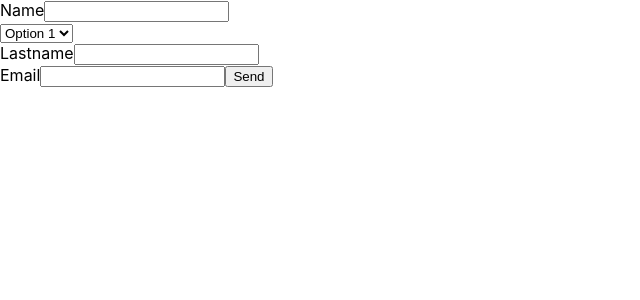
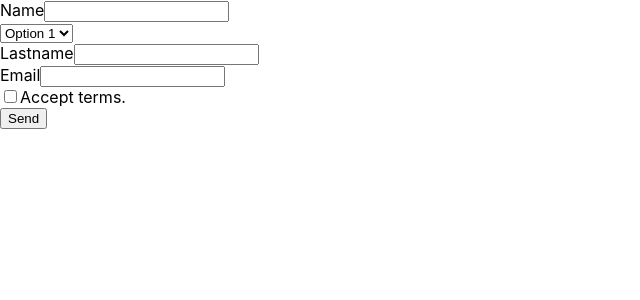
Before and after one commit to lramirez-js/formik, a React (Create React App) app: page / in a window 1280 px wide. Shown: the top 300 px of the page, without its empty margins (0-640 px from the left). Built offline with nearby package versions, Linux system fonts and the light colour scheme.

Commit message:
Added CheckBox component

```diff
--- a/src/App.js
+++ b/src/App.js
@@ -1,4 +1,5 @@
 import { Formik, Form, Field, ErrorMessage } from 'formik'
+import Checkbox from './components/CheckBox';
 import TextInput from './components/TextInput';
 
 const validate = (values) => {
@@ -43,7 +44,9 @@
         <label>Email</label>
         <Field name="email" type="email" />
         <ErrorMessage name="email" />
-
+        <Checkbox name="terms">
+          Accept terms.
+        </Checkbox>
         <button type="submit">Send</button>
       </Form>
     </Formik>
--- /dev/null
+++ b/src/components/CheckBox.js
@@ -0,0 +1,18 @@
+import { useField } from 'formik'
+
+const Checkbox = ({children, ...props}) => {
+  const [field, meta] = useField({...props, type: 'checkbox'})
+  console.log(field)
+
+  return (
+    <div className="control">
+      <label className="label">
+        <input type="checkbox" className="input" {...field} {...props}/>
+        {children}
+      </label>
+      {meta.touched && meta.error ? <div className="error">{meta.error}</div> : null}
+    </div>
+  )
+}
+
+export default Checkbox
```
